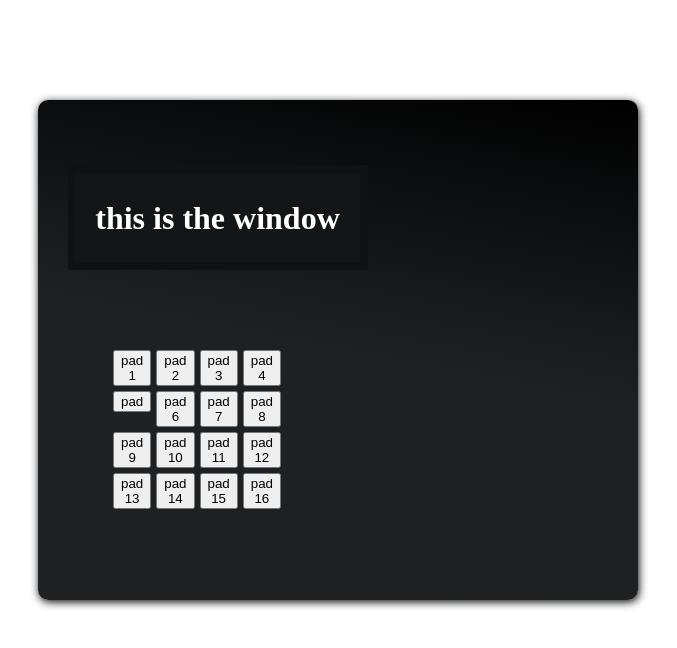
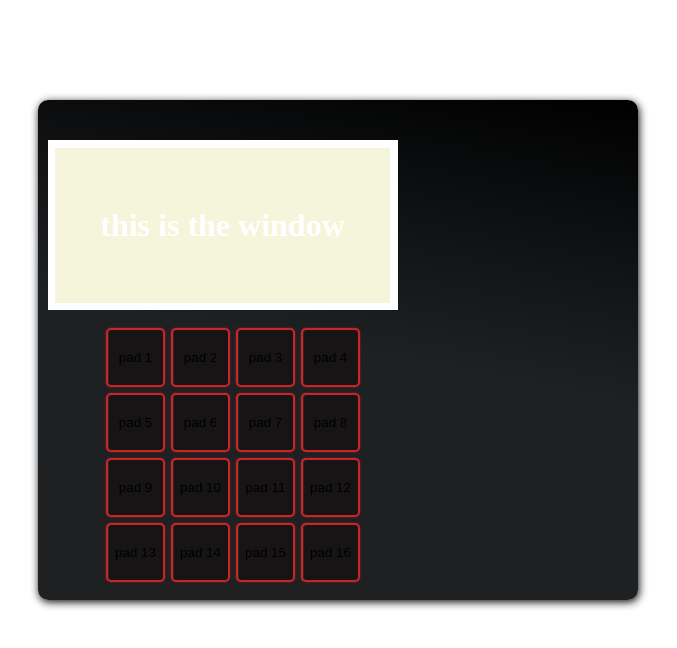
Before and after one commit to oldhats/Mpc-One-Website, a plain HTML site: page index.html in a window 1280 px wide. Shown: the whole page, without its empty margins (302-979 px from the left). Drawn offline with Linux system fonts and the light colour scheme.

Commit message:
button styling

```diff
--- a/index.html
+++ b/index.html
@@ -37,7 +37,7 @@
                 </div>
 
                 <div class="pad-item">
-                    <button type="button" id="p5" class="pad-btn">pad </button>
+                    <button type="button" id="p5" class="pad-btn">pad 5</button>
                 </div>
 
                 <div class="pad-item">
--- a/index.js
+++ b/index.js
@@ -0,0 +1 @@
+const pad-1-btn = document.getElementById("p1");
--- a/style.css
+++ b/style.css
@@ -14,18 +14,20 @@ body {
 }
 
 #outer-window {
-    background-color: #0f1114;
-    width: 300px;
-    height: 105px;
+    /* background-color: #0f1114; */
+    background-color: white;
+    width: 350px;
+    height: 170px;
     position: absolute;
-    margin: 65px 0px 0px 30px;
+    margin: 40px 0px 0px 10px;
     /* border-radius: 10px; */
 }
 
 #inner-window {
-    background-color: #141517;
-    width: 285px;
-    height: 90px;
+    /* background-color: #141517; */
+    background-color: beige;
+    width: 335px;
+    height: 155px;
     /* border-radius: 5px; */
     position: absolute;
     margin: 8px 7px;
@@ -37,23 +39,20 @@ body {
 
 .pad-container {
     position: absolute;
-    margin: 250px 0 0 75px;
-  display: grid;
-  grid-template-columns: 1fr 1fr 1fr 1fr;
-  grid-template-rows: 1fr 1fr 1fr 1fr;
-  gap:5px 5px;
-  width: 100px;
-  height: 10px;
-  /* grid-auto-flow: row;
-  justify-content: space-between;
-  align-content: space-between;
-  justify-items: stretch;
-  align-items: stretch; */
-  grid-template-areas:
-    ". . . ."
-    ". . . ."
-    ". . . ."
-    ". . . .";
+    margin: 230px 0 0 70px;
+    display: grid;
+    grid-template-columns: repeat(4, 55px);
+    grid-template-rows: repeat(4, 55px);
+    gap:10px 10px;
 }
 
+
+.pad-btn {
+    display: block;
+    width: 100%;
+    height: 100%;
+    background-color: #161415;
+    border: none;
+    border-radius: 3px;
+    box-shadow: rgba(220, 38, 38, 0.8) 0px 0px 0px 2px, rgba(220, 38, 38, 0.65) 0px 0px 2px 2px, rgba(255, 255, 255, 0.08) 1px 0px 0px inset;
 }
```
